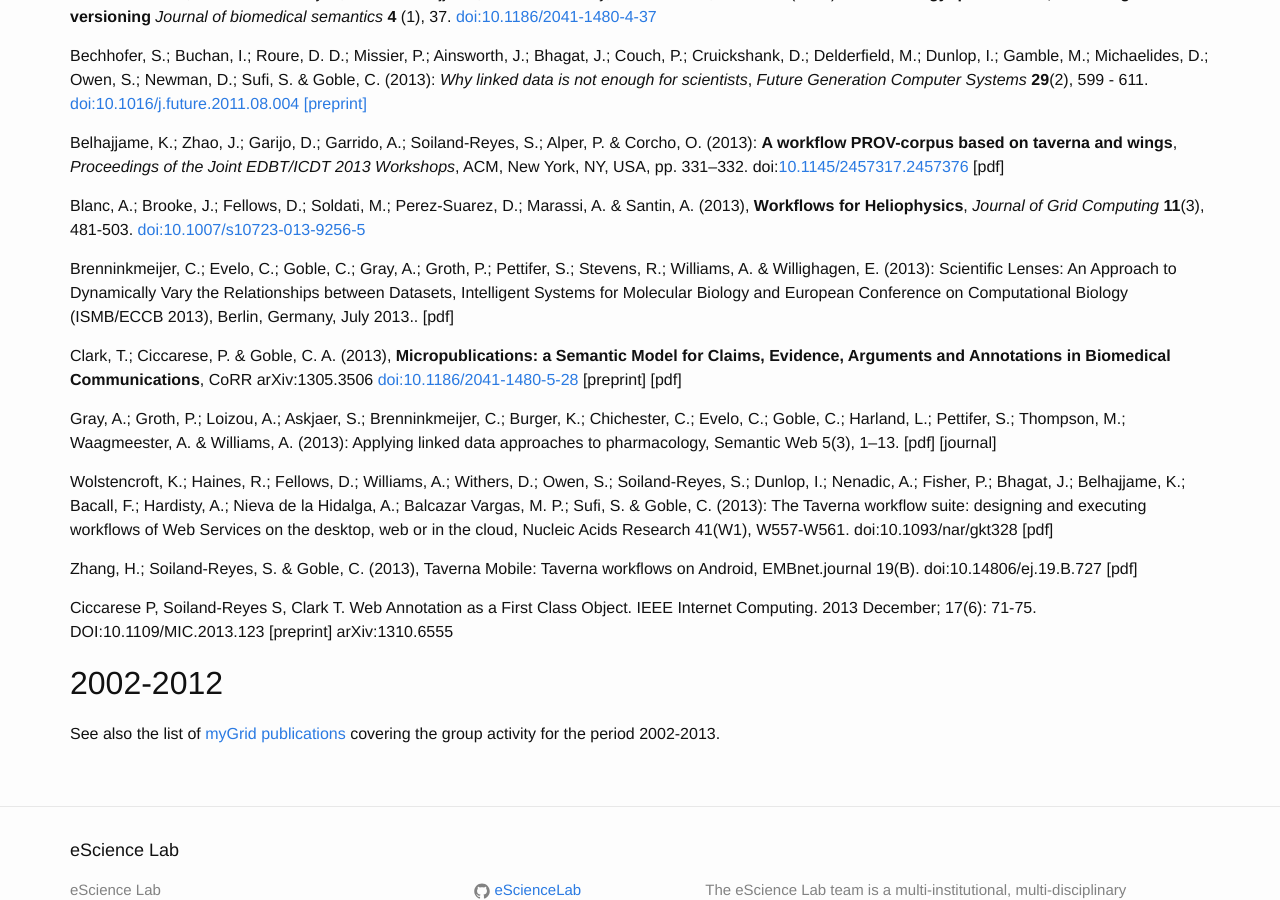
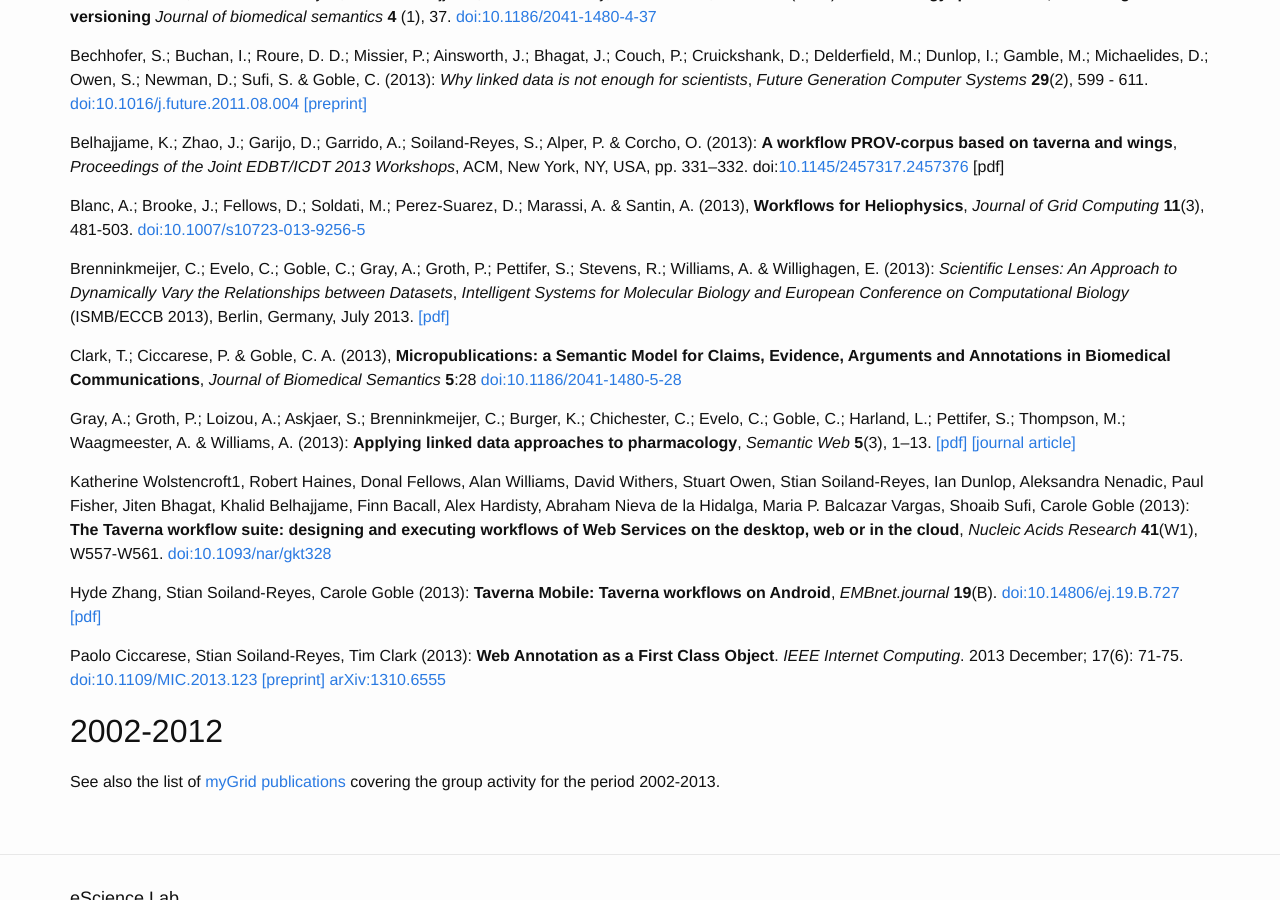
Before and after one commit to eScienceLab/eScienceLab.github.io, a Jekyll site: the page built from publications/index.md, in a window 1280 px wide and 900 px high, scrolled down 1218 px. Built offline with Jekyll 4.4.1, drawn with Linux system fonts in a browser that asks for light colours.

Commit message:
Update index.md

```diff
--- a/publications/index.md
+++ b/publications/index.md
@@ -37,17 +37,17 @@
 
 Blanc, A.; Brooke, J.; Fellows, D.; Soldati, M.; Perez-Suarez, D.; Marassi, A. & Santin, A. (2013), **Workflows for Heliophysics**, _Journal of Grid Computing_ **11**(3), 481-503. [doi:10.1007/s10723-013-9256-5](http://dx.doi.org/10.1007/s10723-013-9256-5)
 
-Brenninkmeijer, C.; Evelo, C.; Goble, C.; Gray, A.; Groth, P.; Pettifer, S.; Stevens, R.; Williams, A. & Willighagen, E. (2013): Scientific Lenses: An Approach to Dynamically Vary the Relationships between Datasets, Intelligent Systems for Molecular Biology and European Conference on Computational Biology  (ISMB/ECCB 2013), Berlin, Germany, July 2013.. [pdf]
+Brenninkmeijer, C.; Evelo, C.; Goble, C.; Gray, A.; Groth, P.; Pettifer, S.; Stevens, R.; Williams, A. & Willighagen, E. (2013): *Scientific Lenses: An Approach to Dynamically Vary the Relationships between Datasets*, _Intelligent Systems for Molecular Biology and European Conference on Computational Biology_  (ISMB/ECCB 2013), Berlin, Germany, July 2013. [[pdf]](http://linkedscience.org/wp-content/uploads/2012/05/lisc2012_submission_8.pdf)
 
-Clark, T.; Ciccarese, P. & Goble, C. A. (2013), **Micropublications: a Semantic Model for Claims, Evidence, Arguments and Annotations in Biomedical Communications**, CoRR  arXiv:1305.3506 [doi:10.1186/2041-1480-5-28](http://dx.doi.org/10.1186/2041-1480-5-28) [preprint] [pdf]
+Clark, T.; Ciccarese, P. & Goble, C. A. (2013), **Micropublications: a Semantic Model for Claims, Evidence, Arguments and Annotations in Biomedical Communications**, _Journal of Biomedical Semantics_ **5**:28  [doi:10.1186/2041-1480-5-28](http://dx.doi.org/10.1186/2041-1480-5-28)
 
-Gray, A.; Groth, P.; Loizou, A.; Askjaer, S.; Brenninkmeijer, C.; Burger, K.; Chichester, C.; Evelo, C.; Goble, C.; Harland, L.; Pettifer, S.; Thompson, M.; Waagmeester, A. & Williams, A. (2013): Applying linked data approaches to pharmacology, Semantic Web 5(3), 1–13. [pdf] [journal]
+Gray, A.; Groth, P.; Loizou, A.; Askjaer, S.; Brenninkmeijer, C.; Burger, K.; Chichester, C.; Evelo, C.; Goble, C.; Harland, L.; Pettifer, S.; Thompson, M.; Waagmeester, A. & Williams, A. (2013): **Applying linked data approaches to pharmacology**, _Semantic Web_ **5**(3), 1–13. [[pdf]](http://www.semantic-web-journal.net/system/files/swj258_1.pdf) [[journal article]](http://www.semantic-web-journal.net/content/applying-linked-data-approaches-pharmacology-architectural-decisions-and-implementation)
 
-Wolstencroft, K.; Haines, R.; Fellows, D.; Williams, A.; Withers, D.; Owen, S.; Soiland-Reyes, S.; Dunlop, I.; Nenadic, A.; Fisher, P.; Bhagat, J.; Belhajjame, K.; Bacall, F.; Hardisty, A.; Nieva de la Hidalga, A.; Balcazar Vargas, M. P.; Sufi, S. & Goble, C. (2013): The Taverna workflow suite: designing and executing workflows of Web Services on the desktop, web or in the cloud, Nucleic Acids Research 41(W1), W557-W561. doi:10.1093/nar/gkt328 [pdf]
+Katherine Wolstencroft1, Robert Haines, Donal Fellows, Alan Williams, David Withers, Stuart Owen, Stian Soiland-Reyes, Ian Dunlop, Aleksandra Nenadic, Paul Fisher, Jiten Bhagat, Khalid Belhajjame, Finn Bacall, Alex Hardisty, Abraham Nieva de la Hidalga, Maria P. Balcazar Vargas, Shoaib Sufi, Carole Goble (2013): **The Taverna workflow suite: designing and executing workflows of Web Services on the desktop, web or in the cloud**, _Nucleic Acids Research_ **41**(W1), W557-W561. [doi:10.1093/nar/gkt328](http://dx.doi.org/10.1093/nar/gkt328)
 
-Zhang, H.; Soiland-Reyes, S. & Goble, C. (2013), Taverna Mobile: Taverna workflows on Android, EMBnet.journal 19(B). doi:10.14806/ej.19.B.727 [pdf]
+Hyde Zhang, Stian Soiland-Reyes, Carole Goble (2013): **Taverna Mobile: Taverna workflows on Android**, _EMBnet.journal_ **19**(B). [doi:10.14806/ej.19.B.727](http://dx.doi.org/10.14806/ej.19.B.727) [[pdf]](http://journal.embnet.org/index.php/embnetjournal/article/view/727/1047)
 
-Ciccarese P, Soiland-Reyes S, Clark T. Web Annotation as a First Class Object. IEEE Internet Computing. 2013 December; 17(6): 71-75. DOI:10.1109/MIC.2013.123 [preprint] arXiv:1310.6555
+Paolo Ciccarese, Stian Soiland-Reyes, Tim Clark (2013): **Web Annotation as a First Class Object**. _IEEE Internet Computing_. 2013 December; 17(6): 71-75. [doi:10.1109/MIC.2013.123](http://dx.doi.org/10.1109/MIC.2013.123) [[preprint]](https://www.escholar.manchester.ac.uk/api/datastream?publicationPid=uk-ac-man-scw:211608&datastreamId=PRE-PEER-REVIEW.PDF) [arXiv:1310.6555](http://arxiv.org/abs/1310.6555)
 
 ## 2002-2012
 
```
